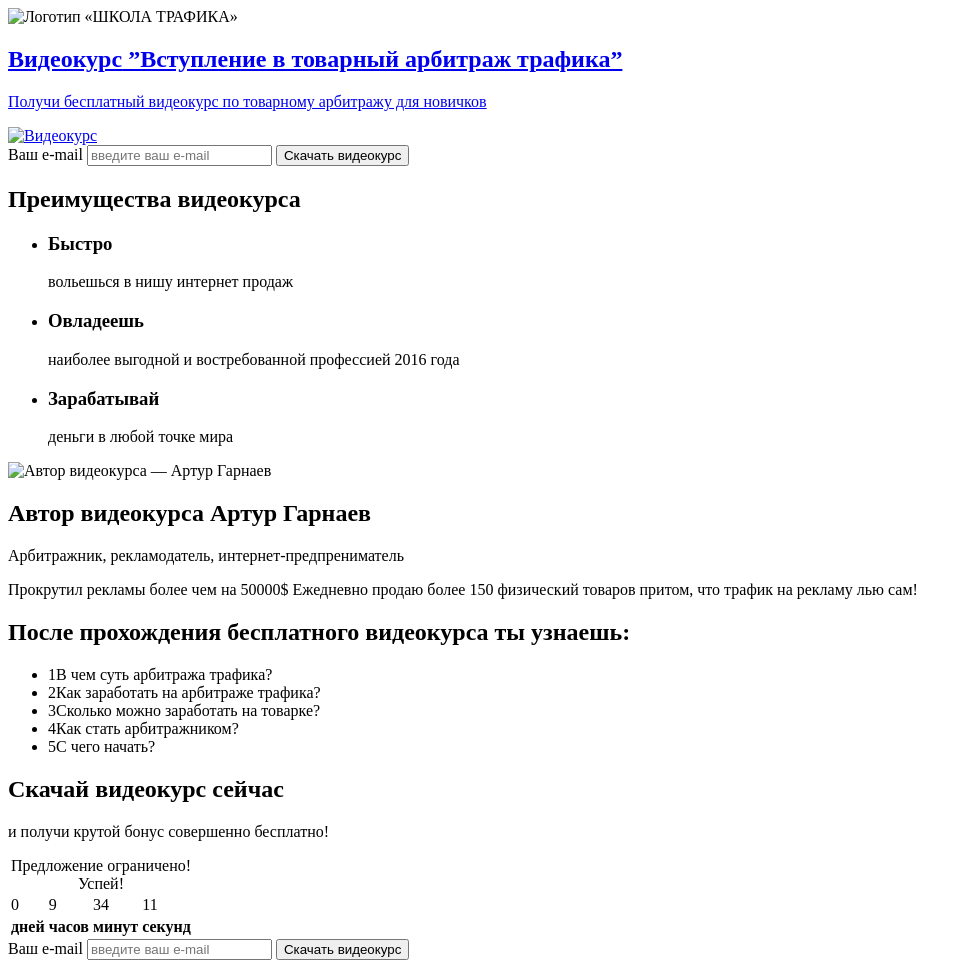
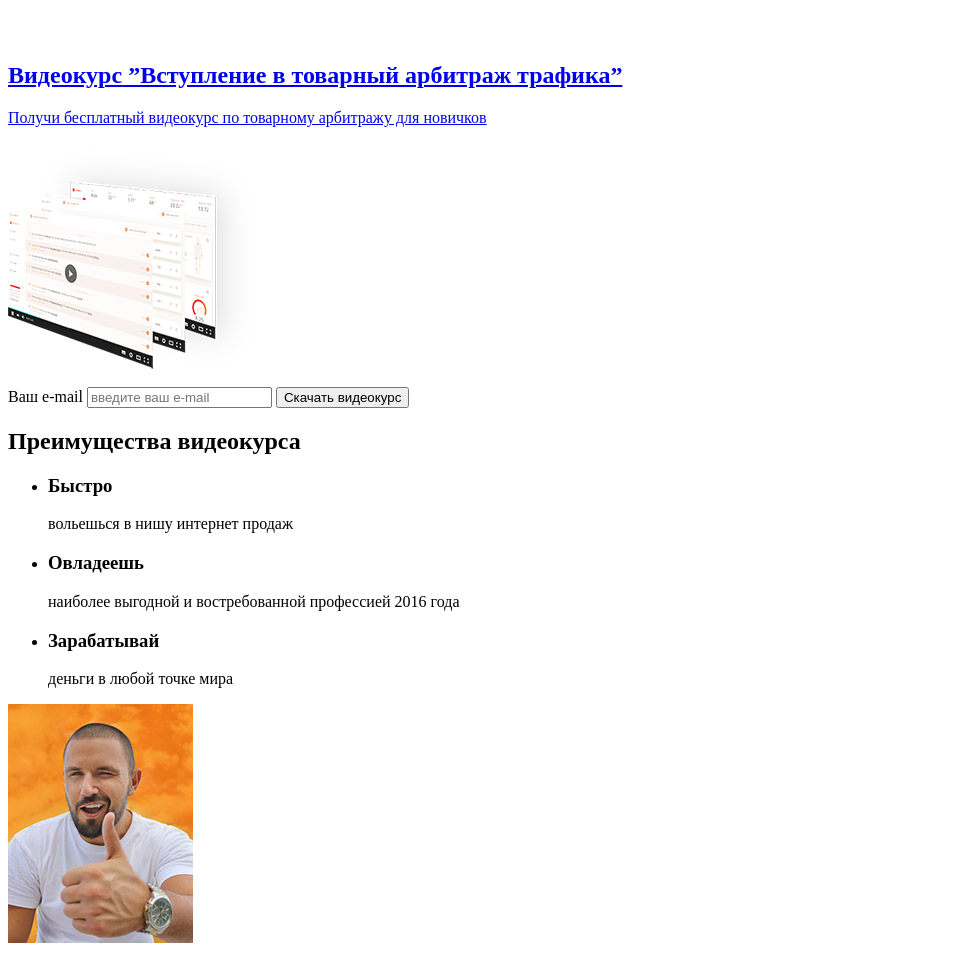
Before and after one commit to elenaterehovskaya/arbitrage, a website: page source/index.html in a window 1280 px wide. Shown: the top 963 px of the page, without its empty margins (0-971 px from the left). Drawn offline with Linux system fonts and the light colour scheme.

Commit message:
Корректировка графики проекта (svg)

```diff
--- a/source/index.html
+++ b/source/index.html
@@ -7,7 +7,7 @@
   <body>
     <header class="page-header">
       <a class="page-header__link">
-        <img class="page-header__logo" src="img/logotype.svg" width="109" height="30" alt="Логотип «ШКОЛА ТРАФИКА»">
+        <img class="page-header__logo" src="img/logo-school@1x.png" width="109" height="30" alt="Логотип «ШКОЛА ТРАФИКА»">
       </a>
     </header>
 
@@ -19,7 +19,7 @@
             <span>Видеокурс</span> ”Вступление в товарный арбитраж трафика”
           </h1>
           <p class="course__text">Получи бесплатный видеокурс по товарному арбитражу для новичков</p>
-          <img class="course__picture" src="img/screens-mobile.png" width="857" height="813" alt="Видеокурс">
+          <img class="course__picture" src="img/screens-mobile@1x.png" width="245" height="240" alt="Видеокурс">
         </a>
         <form class="course__form form" action="https://echo.htmlacademy.ru" method="post" target="_blank">
           <label class="visually-hidden" for="user-e-mail">Ваш e-mail</label>
@@ -47,7 +47,7 @@
       </section>
 
       <section class="about-author">
-        <img class="about-author__picture" src="img/author-mobile.png" width="185" height="239" alt="Автор видеокурса — Артур Гарнаев">
+        <img class="about-author__picture" src="img/photo-author-mobile@1x.jpg" width="185" height="239" alt="Автор видеокурса — Артур Гарнаев">
         <h2 class="about-author__title">
           <span>Автор видеокурса</span> Артур Гарнаев
         </h2>
```
Also changed, not shown: source/img/graph-desktop.svg (deleted), source/img/graph-desktop_0.svg (deleted), source/img/graph_desktop.svg (added), source/img/icon-fast.svg (added), source/img/icon-master.svg (added), source/img/icon-money.svg (added).
